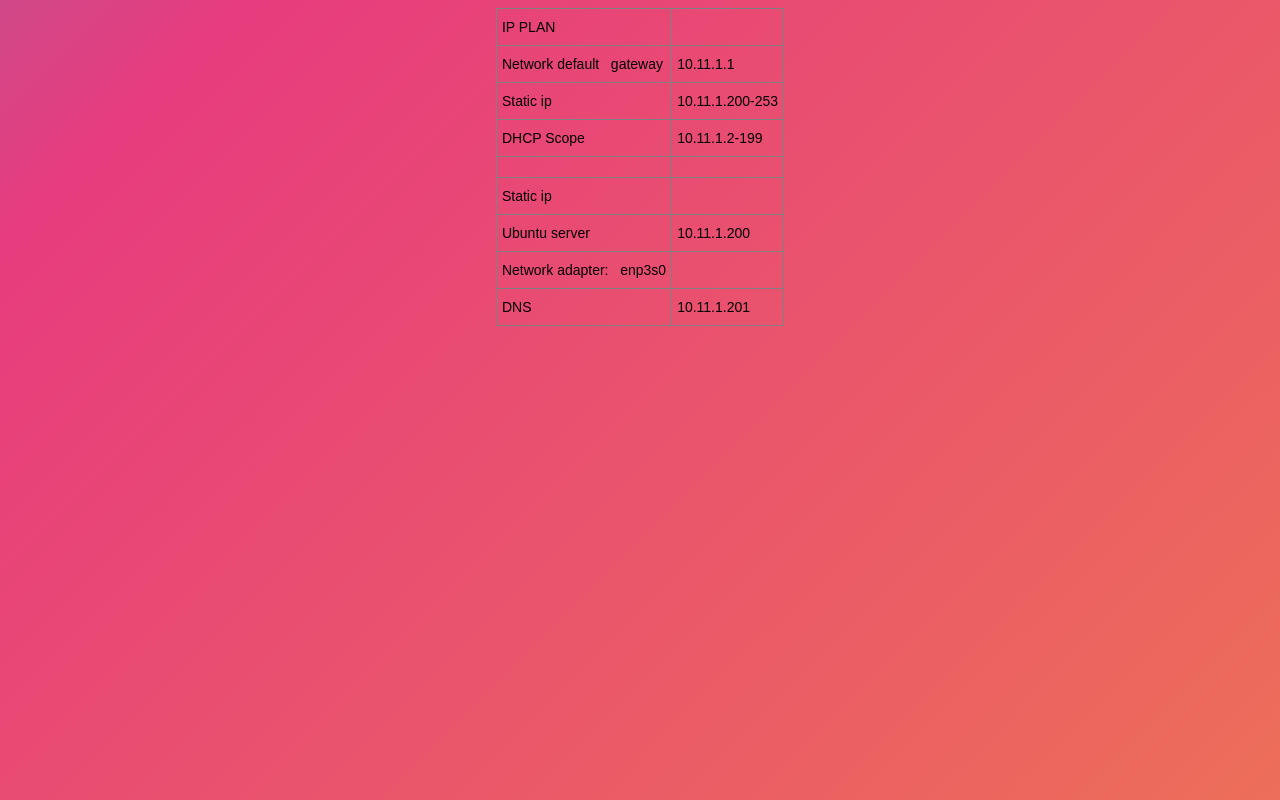
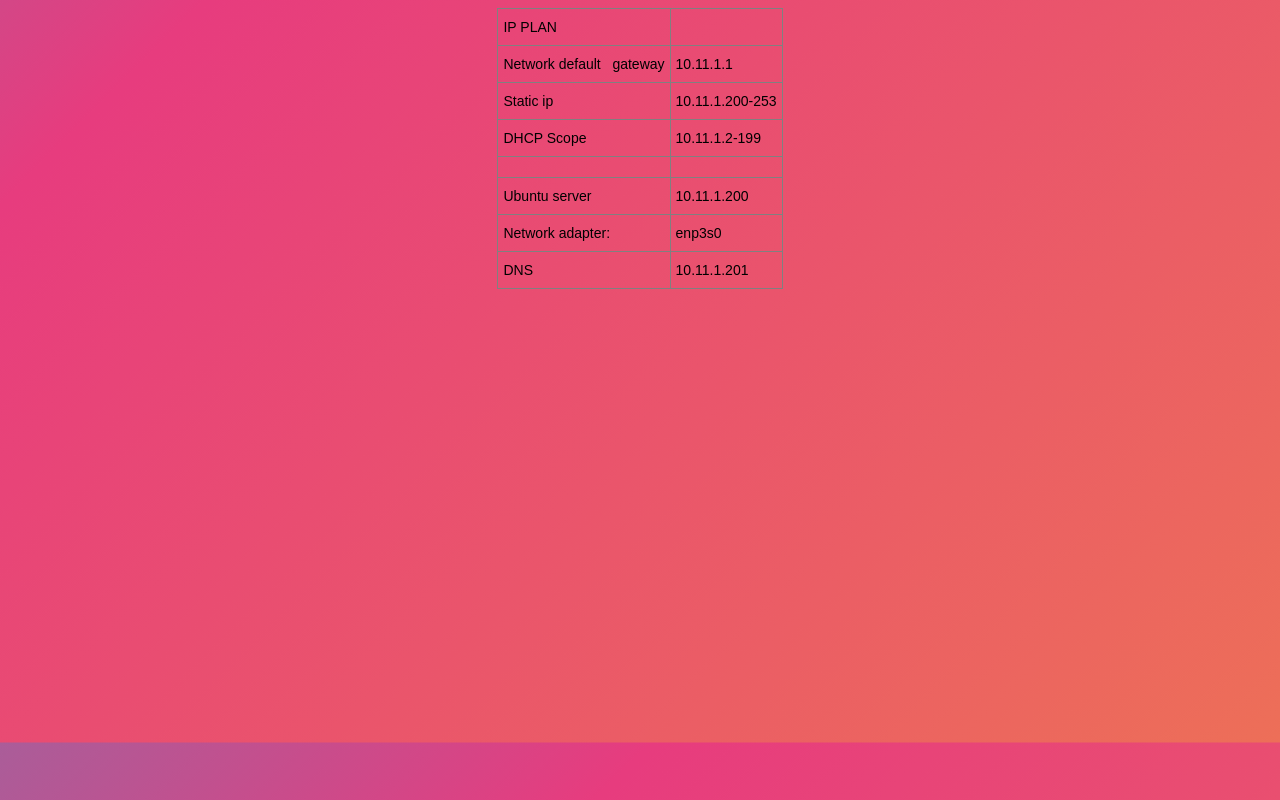
Before and after one commit to DinoshanY/TodoServer, a plain HTML site: page index.html in a window 1280 px wide. Drawn offline with Linux system fonts and the light colour scheme.

Commit message:
Update index.html

```diff
--- a/index.html
+++ b/index.html
@@ -66,16 +66,12 @@
             <td class="tg-0pky"></td>
           </tr>
           <tr>
-            <td class="tg-za14">Static ip </td>
-            <td class="tg-0pky"></td>
-          </tr>
-          <tr>
             <td class="tg-za14">Ubuntu server</td>
             <td class="tg-za14">10.11.1.200</td>
           </tr>
           <tr>
-            <td class="tg-za14">Network adapter:&nbsp;&nbsp;&nbsp;enp3s0</td>
-            <td class="tg-0pky"></td>
+            <td class="tg-za14">Network adapter:&nbsp;&nbsp;&nbsp;</td>
+            <td class="tg-0pky">enp3s0</td>
           </tr>
           <tr>
             <td class="tg-za14">DNS </td>
```
